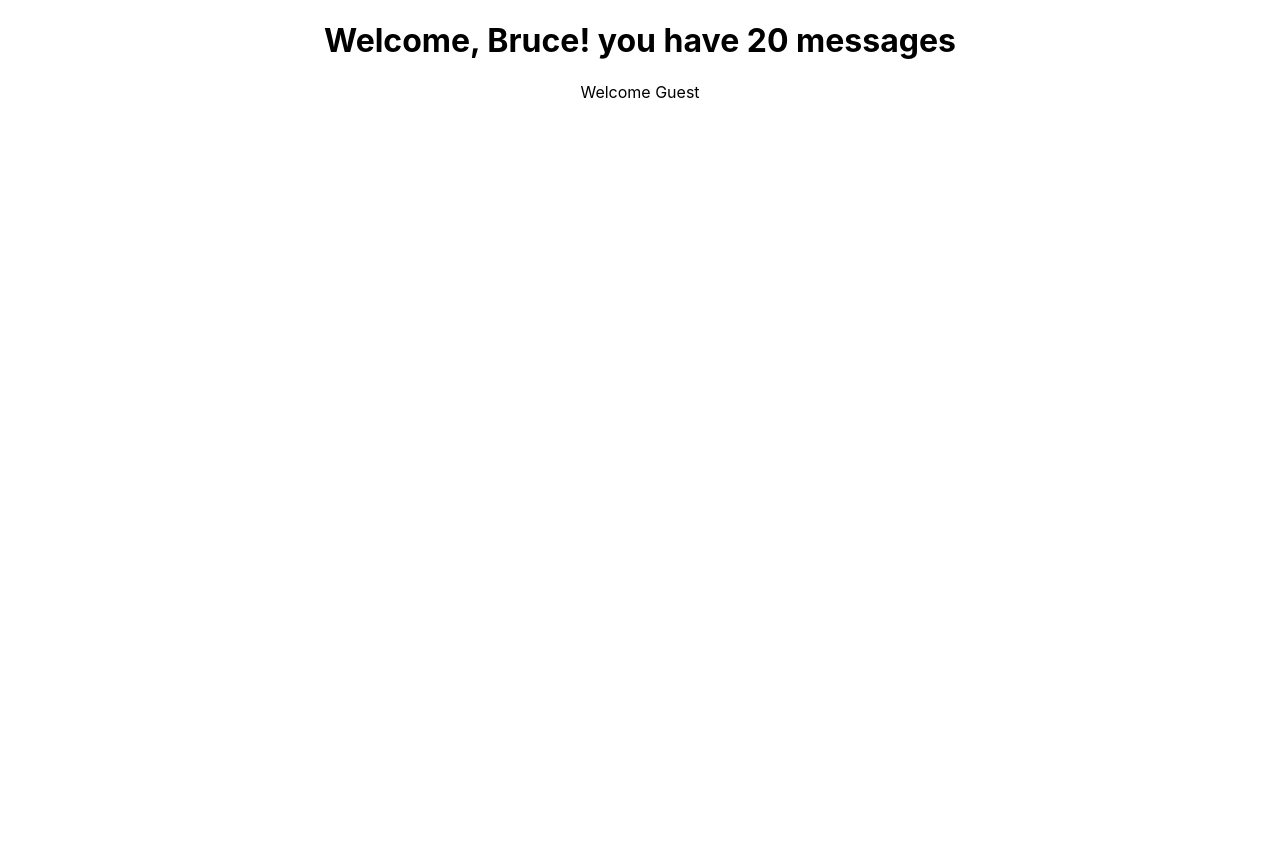
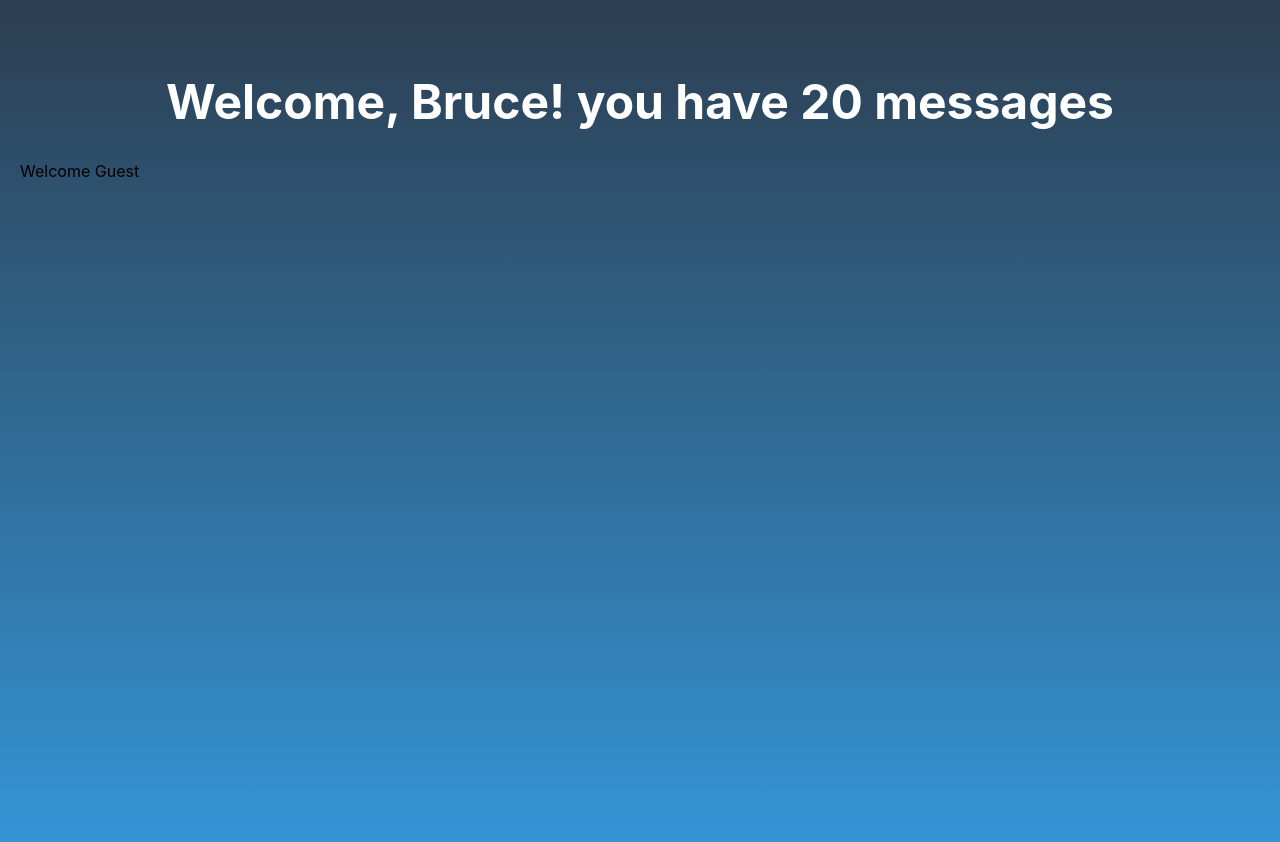
Before and after one commit to pattabhia/weather-dashboard, a React (Create React App) app: page / in a window 1280 px wide. Shown: the top 842 px of the page. Before the commit the page ends 800 px from the top, so only its background shows below. Built offline with nearby package versions, Linux system fonts and the light colour scheme.

Commit message:
feat: integrate WeatherCard in App with API Call

```diff
--- a/src/App.css
+++ b/src/App.css
@@ -1,38 +1,24 @@
+
 .App {
-  text-align: center;
+  min-height: 100vh;
+  background: linear-gradient(to bottom, #2c3e50, #3498db);
+  padding: 40px 20px;
 }
 
-.App-logo {
-  height: 40vmin;
-  pointer-events: none;
+h1 {
+  text-align: center;
+  color: white;
+  font-size: 48px;
+  margin-bottom: 30px;
 }
 
-@media (prefers-reduced-motion: no-preference) {
-  .App-logo {
-    animation: App-logo-spin infinite 20s linear;
-  }
+.error {
+  color: #ff6b6b;
+  text-align: center;
+  font-size: 18px;
+  background: white;
+  padding: 15px;
+  border-radius: 10px;
+  max-width: 400px;
+  margin: 20px auto;
 }
-
-.App-header {
-  background-color: #282c34;
-  min-height: 100vh;
-  display: flex;
-  flex-direction: column;
-  align-items: center;
-  justify-content: center;
-  font-size: calc(10px + 2vmin);
-  color: white;
-}
-
-.App-link {
-  color: #61dafb;
-}
-
-@keyframes App-logo-spin {
-  from {
-    transform: rotate(0deg);
-  }
-  to {
-    transform: rotate(360deg);
-  }
-}
```
